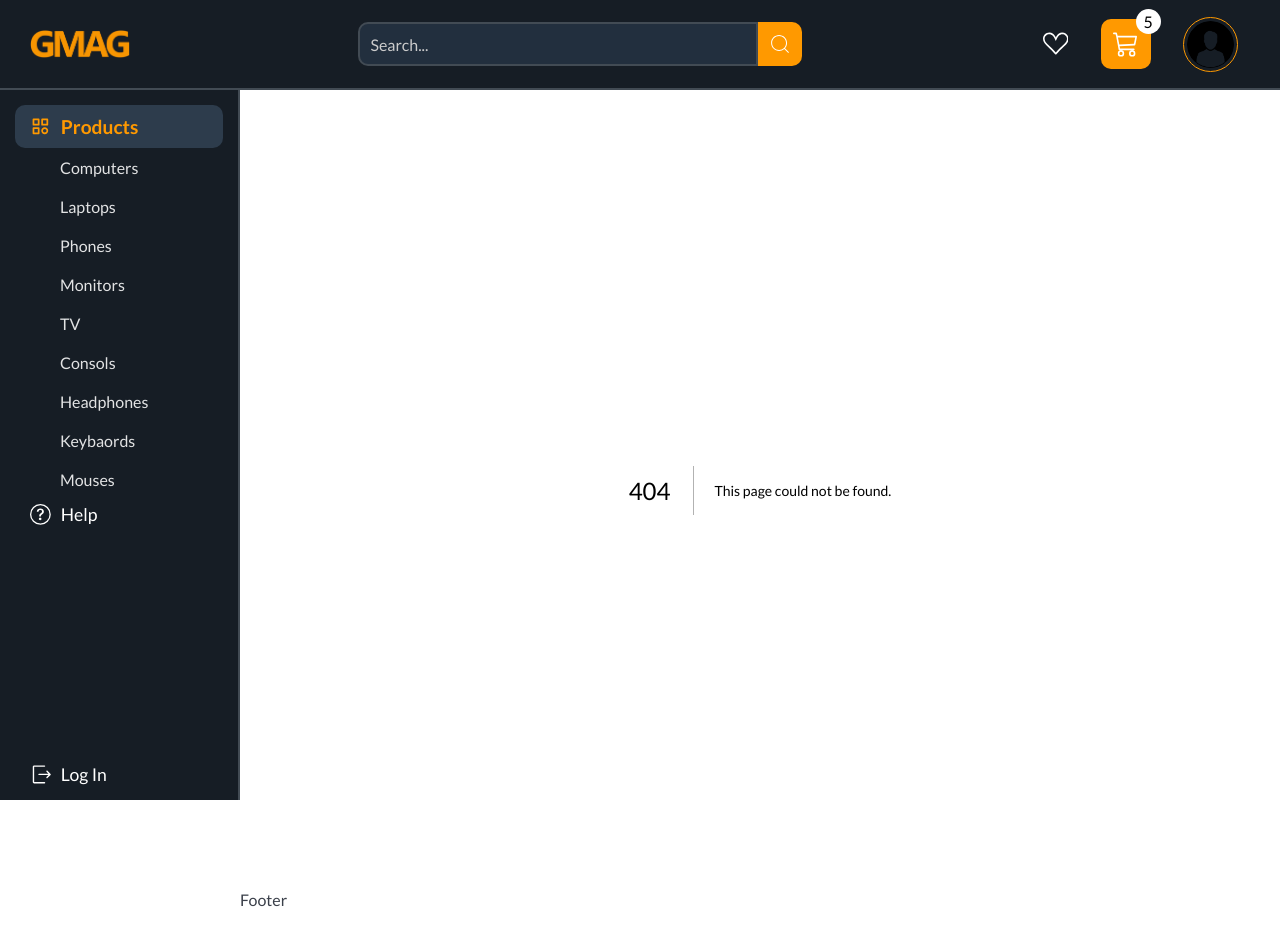
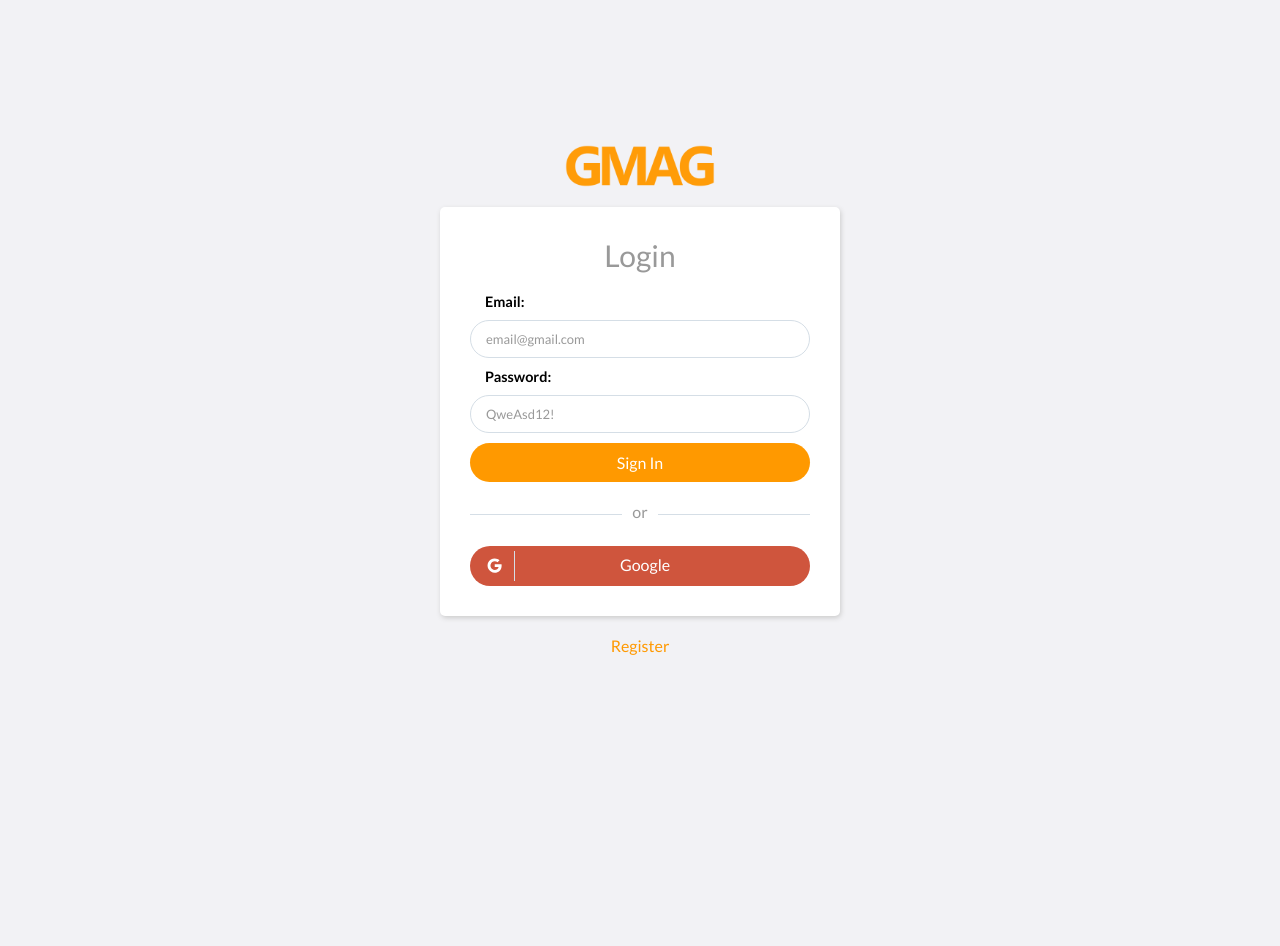
Before and after one commit to Aur71/gmag, a Next.js app: page /login in a window 1280 px wide. Before the commit this address had no page. Shown: the top 946 px of the page. After the commit the page ends 800 px from the top, so only its background shows below. Built offline with nearby package versions, Linux system fonts and the light colour scheme.

Commit message:
login and register pages added

```diff
--- /dev/null
+++ b/components/forms/authentification_form/AuthentificationForm.jsx
@@ -0,0 +1,57 @@
+import styles from './AuthentificationForm.module.scss';
+import Link from 'next/link';
+import Image from 'next/image';
+import logo from '../../../public/logo.png';
+import { AiOutlineGoogle } from 'react-icons/ai';
+
+const AuthentificationForm = ({ formType }) => {
+  const handleSubmit = (e) => {
+    e.preventDefault();
+  };
+
+  return (
+    <div className='page-center'>
+      <div className={styles.form_wrapper}>
+        <Link href='/' className={styles.logo}>
+          <Image src={logo} alt='logo' priority={true} />
+        </Link>
+
+        <form className={styles.form} onSubmit={handleSubmit}>
+          <h1>{formType}</h1>
+
+          <label htmlFor='email'>Email:</label>
+          <input type='email' name='email' placeholder='email@gmail.com' />
+
+          <label htmlFor='password'>Password:</label>
+          <input type='password' name='password' placeholder='QweAsd12!' />
+
+          <button type='submit'>
+            {formType === 'login' ? 'Sign In' : 'Sign Up'}
+          </button>
+
+          <div className={styles.line}>
+            <span></span>
+            <span>or</span>
+            <span></span>
+          </div>
+
+          <button className={styles.google_btn}>
+            <span>
+              <AiOutlineGoogle />
+            </span>
+            <span>Google</span>
+          </button>
+        </form>
+
+        <Link
+          href={`${formType === 'login' ? '/register' : '/login'}`}
+          className={styles.auth_link}
+        >
+          {`${formType === 'login' ? 'Register' : 'Login'}`}
+        </Link>
+      </div>
+    </div>
+  );
+};
+
+export default AuthentificationForm;
--- /dev/null
+++ b/components/forms/authentification_form/AuthentificationForm.module.scss
@@ -0,0 +1,146 @@
+@import '../../../styles/variables.module.scss';
+
+.form_wrapper {
+  max-width: 430px;
+  width: 100%;
+  display: flex;
+  flex-direction: column;
+  justify-content: center;
+  align-items: center;
+  gap: 20px;
+  padding: 15px;
+
+  .logo img {
+    width: 150px;
+    height: auto;
+    object-fit: contain;
+  }
+
+  .auth_link {
+    color: $acc-clr-1;
+    font-weight: 500;
+  }
+}
+
+.form {
+  width: 100%;
+  background-color: $authentification-form-bk;
+  border-radius: 5px;
+  box-shadow: $box-shadow-1;
+  padding: 30px;
+  display: flex;
+  flex-direction: column;
+
+  @media only screen and (max-width: 350px) {
+    padding: 15px 15px 20px 15px;
+  }
+
+  h1 {
+    text-align: center;
+    text-transform: capitalize;
+    font-size: 30px;
+    color: $text-clr-3;
+    font-weight: 400;
+    margin-bottom: 10px;
+  }
+
+  label {
+    display: block;
+    font-weight: 600;
+    padding-left: 15px;
+    font-size: 0.9rem;
+    margin: 10px 0;
+  }
+
+  input {
+    width: 100%;
+    display: block;
+    font-size: 13px;
+    border: 1px solid $border-clr-2;
+    padding: 10px 15px;
+    border-radius: 20px;
+    transition: 300ms;
+
+    &:focus {
+      border-color: $acc-clr-1;
+    }
+
+    &::placeholder {
+      color: $text-clr-3;
+    }
+  }
+
+  button[type='submit'] {
+    display: flex;
+    justify-content: center;
+    align-items: center;
+    width: 100%;
+    background-color: $acc-clr-1;
+    border-radius: 20px;
+    padding: 10px 15px;
+    color: $text-clr-1;
+    margin-top: 10px;
+    font-weight: 500;
+
+    &:hover {
+      background-color: $acc-clr-3;
+    }
+  }
+
+  .line {
+    width: 100%;
+    display: grid;
+    grid-template-columns: 1fr auto 1fr;
+    gap: 10px;
+    align-items: center;
+    margin: 20px 0;
+
+    span:nth-of-type(1),
+    span:nth-of-type(3) {
+      width: 100%;
+      height: 1px;
+      background-color: $border-clr-2;
+    }
+
+    span:nth-of-type(2) {
+      color: $text-clr-3;
+      padding-bottom: 5px;
+    }
+  }
+
+  .google_btn {
+    width: 100%;
+    background-color: $google-btn-bk;
+    color: $text-clr-1;
+    display: grid;
+    grid-template-columns: auto 1fr;
+    align-items: center;
+    border-radius: 20px;
+    overflow: hidden;
+    padding: 5px 0;
+
+    &:hover {
+      background-color: $google-btn-bk-hover;
+    }
+
+    span {
+      width: 100%;
+      display: flex;
+
+      &:first-of-type {
+        font-size: 1.2rem;
+        border-right: 1px solid $border-clr-2;
+        padding: 5px 10px 5px 15px;
+      }
+
+      &:last-of-type {
+        width: 100%;
+        justify-content: center;
+        align-items: center;
+        padding-right: 35px;
+        padding-bottom: 3px;
+        font-weight: 500;
+      }
+    }
+  }
+}
--- a/components/layout/sidebar/AccountNavigation.jsx
+++ b/components/layout/sidebar/AccountNavigation.jsx
@@ -32,12 +32,10 @@ const AccountNavigation = () => {
         </ul>
       </div>
 
-      <div className={styles.user_container}>
-        <button className={styles.active}>
-          <RxExit className={styles.icon} />
-          Log Out
-        </button>
-      </div>
+      <button className={styles.logout_btn}>
+        <RxExit className={styles.icon} />
+        Log Out
+      </button>
     </>
   );
 };
--- a/components/layout/sidebar/ProductsNavigation.jsx
+++ b/components/layout/sidebar/ProductsNavigation.jsx
@@ -2,7 +2,7 @@ import styles from './Sidebar.module.scss';
 import { useRouter } from 'next/router';
 import Link from 'next/link';
 import Image from 'next/image';
-import { links } from '@/data/sidebar-links';
+import { links } from '@/data/products-links';
 import { BiSearchAlt, BiCategory } from 'react-icons/bi';
 import { BsQuestionCircle } from 'react-icons/bs';
 import { RxExit } from 'react-icons/rx';
--- a/components/layout/sidebar/Sidebar.module.scss
+++ b/components/layout/sidebar/Sidebar.module.scss
@@ -141,6 +141,23 @@
   }
 
   //
+  // LOGOUT BTN
+  //
+  .logout_btn {
+    display: flex;
+    align-items: center;
+    color: $text-clr-1;
+    gap: 10px;
+    font-size: 1.1rem;
+    padding: 0 30px;
+    margin-top: auto;
+
+    .icon {
+      font-size: 1.3rem;
+    }
+  }
+
+  //
   // USER CONTAINER
   //
   .user_container {
--- a/pages/_app.js
+++ b/pages/_app.js
@@ -5,6 +5,10 @@ import Sidebar from '@/components/layout/sidebar/Sidebar';
 import Footer from '@/components/layout/footer/Footer';
 
 export default function App({ Component, pageProps }) {
+  if (Component.getLayout) {
+    return Component.getLayout(<Component {...pageProps} />);
+  }
+
   return (
     <AppProvider>
       <Navbar />
--- /dev/null
+++ b/pages/login.js
@@ -0,0 +1,11 @@
+import AuthentificationForm from '@/components/forms/authentification_form/AuthentificationForm';
+
+const Login = () => {
+  return <AuthentificationForm formType='login' />;
+};
+
+export default Login;
+
+Login.getLayout = function PageLayout(page) {
+  return <>{page}</>;
+};
--- a/styles/globals.scss
+++ b/styles/globals.scss
@@ -53,3 +53,11 @@ ul,
 ol {
   list-style: none;
 }
+
+.page-center {
+  width: 100%;
+  min-height: 100vh;
+  display: flex;
+  justify-content: center;
+  align-items: center;
+}
--- a/styles/variables.module.scss
+++ b/styles/variables.module.scss
@@ -8,8 +8,10 @@ $black: black;
 
 $acc-clr-1: #ff9900;
 $acc-clr-2: #1a7f91;
+$acc-clr-3: #a5700f;
 
 $border-clr-1: #424b54;
+$border-clr-2: #d5dee6;
 
 $searchbar-bk-clr: #222f3e;
 
@@ -25,6 +27,7 @@ $icon-clr-2: #6f7581;
 $text-clr-1: #ffffff;
 $text-clr-2: #e2e3e4;
 $text-clr-3: #3b404a;
+$text-clr-3: #999;
 
 $font-1: 'Lato', sans-serif;
 
@@ -34,3 +37,9 @@ $sidebar-width: 240px;
 $sidebar-index: 888;
 
 $footer-bk-clr: white;
+
+$authentification-form-bk: white;
+$google-btn-bk: #cf553d;
+$google-btn-bk-hover: #ff2a00;
+
+$box-shadow-1: 1px 2px 5px #ccc;
```
Also changed, not shown: pages/register.js (added, +11 -0 lines), data/products-links.js (renamed from data/sidebar-links.js).
